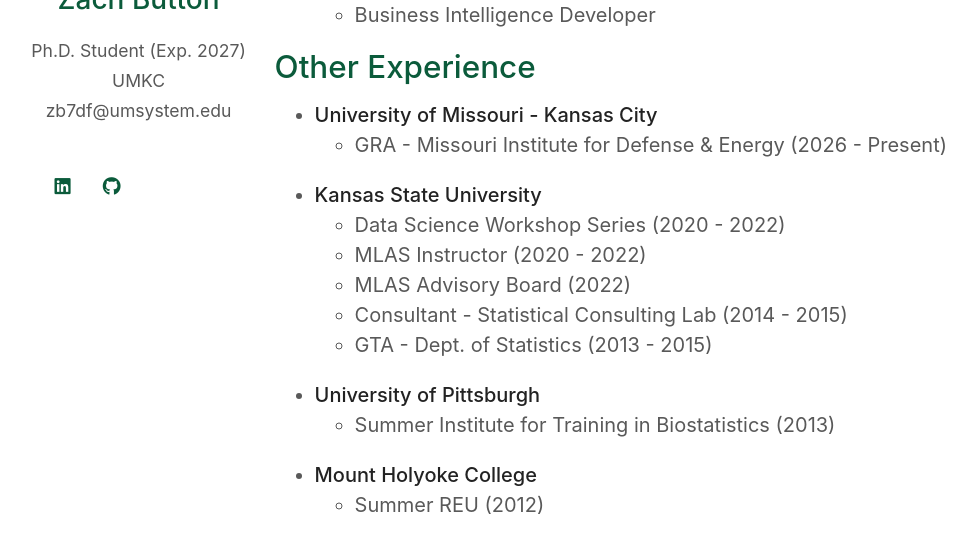
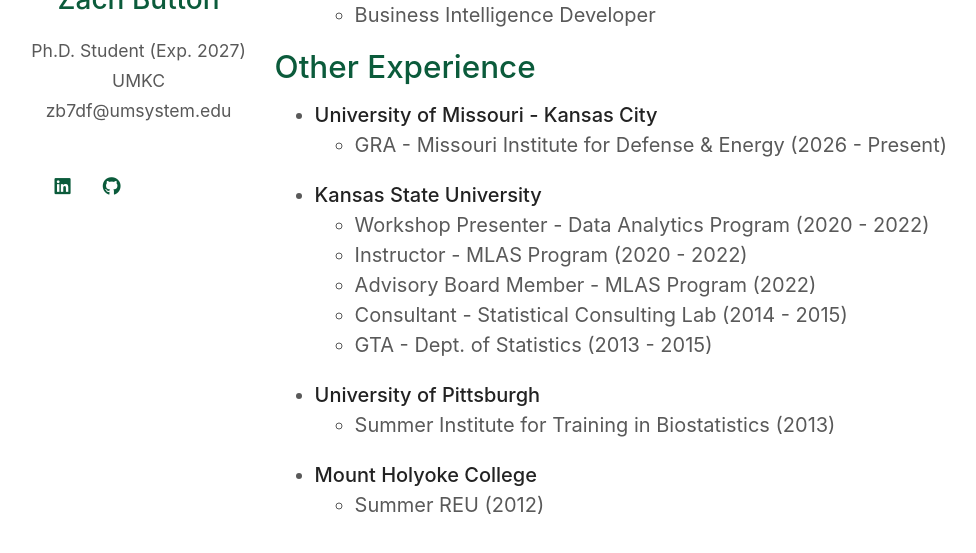
Before and after one commit to zb-umkc/zb-umkc.github.io, a Jekyll site: the page built from index.md, in a window 1280 px wide and 900 px high, scrolled down 1356 px, cut to the strip 280-833 px from the top of the window. Shown: the whole strip, without its empty margins (61-1037 px from the left). Built offline with Jekyll 4.4.1, drawn with Linux system fonts in a browser that asks for light colours; a style sheet for code colours, icons or effects is not loaded; our own code applies the rules of GitHub Pages for plain Markdown files.

Commit message:
Tweak K-State experience wording

```diff
--- a/index.md
+++ b/index.md
@@ -38,9 +38,9 @@ I am a data scientist and applied ML researcher at the University of Missouri-Ka
 - **University of Missouri - Kansas City**
     - GRA - Missouri Institute for Defense & Energy (2026 - Present)
 - **Kansas State University**
-    - Data Science Workshop Series (2020 - 2022)
-    - MLAS Instructor (2020 - 2022)
-    - MLAS Advisory Board (2022)
+    - Workshop Presenter - Data Analytics Program (2020 - 2022)
+    - Instructor - MLAS Program (2020 - 2022)
+    - Advisory Board Member - MLAS Program (2022)
     - Consultant - Statistical Consulting Lab (2014 - 2015)
     - GTA - Dept. of Statistics (2013 - 2015)
 - **University of Pittsburgh**
```
